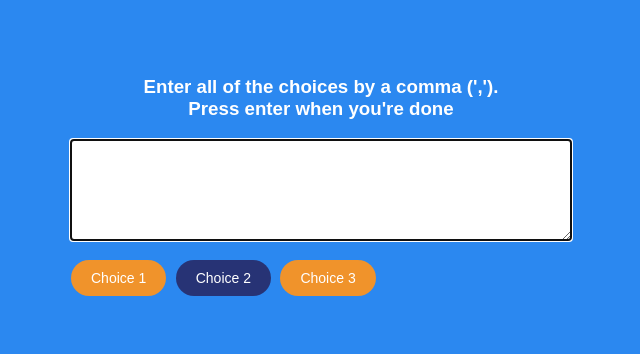
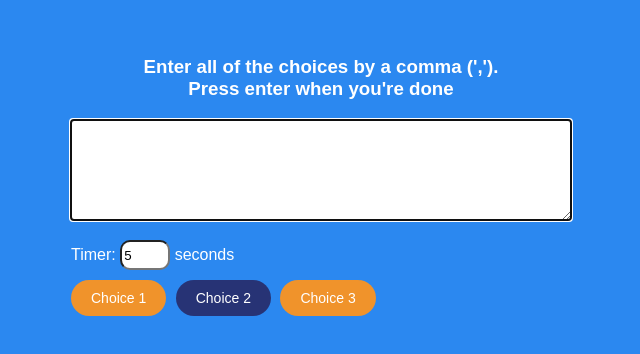
Before and after one commit to machiboy10/13_random_choice_picker, a plain HTML site: page index.html in a window 1280 px wide. Shown: the part 214-568 px from the top of the page, without its empty margins (319-959 px from the left). Drawn offline with Linux system fonts and the light colour scheme; a web font is replaced by a local one.

Commit message:
add timer

```diff
--- a/index.html
+++ b/index.html
@@ -16,11 +16,17 @@
         <br> Press enter when you're done</h3>
         <textarea placeholder="Enter choices here..." id="textarea">
         </textarea>
+        <div class="timer">
+
+            <input id="timer" type="number" value=5>
+            <label for="timer">seconds </label>
+        </div>
         <div id="tags">
             <span class="tag">Choice 1</span>
             <span class="tag highlight">Choice 2</span>
             <span class="tag">Choice 3</span>
         </div>
+
     </div>
 
     <script src="script.js"></script>
--- a/script.js
+++ b/script.js
@@ -1,5 +1,6 @@
 const tagsEl = document.getElementById('tags')
 const textarea = document.getElementById('textarea')
+const timer = document.getElementById('timer')
 
 textarea.focus()
 
@@ -43,7 +44,7 @@ function randomSelect(){
             const randomTag = pickRandomTag()
             highlightTag(randomTag)
         }, 100)
-    }, 30 * 100)
+    }, timer.value * 1000)
 }
 
 function pickRandomTag(){
--- a/style.css
+++ b/style.css
@@ -53,3 +53,22 @@ textarea {
 .tag.highlight {
     background-color: #273375;
 }
+
+.timer {
+    margin-bottom: 10px;
+
+}
+
+#timer {
+    border-radius: 10px;
+    width: 50px;
+    height: 30px;
+}
+.timer::before {
+    content: 'Timer: ';
+    color: #fff;
+}
+
+.timer label {
+    color: #fff;
+}
```
